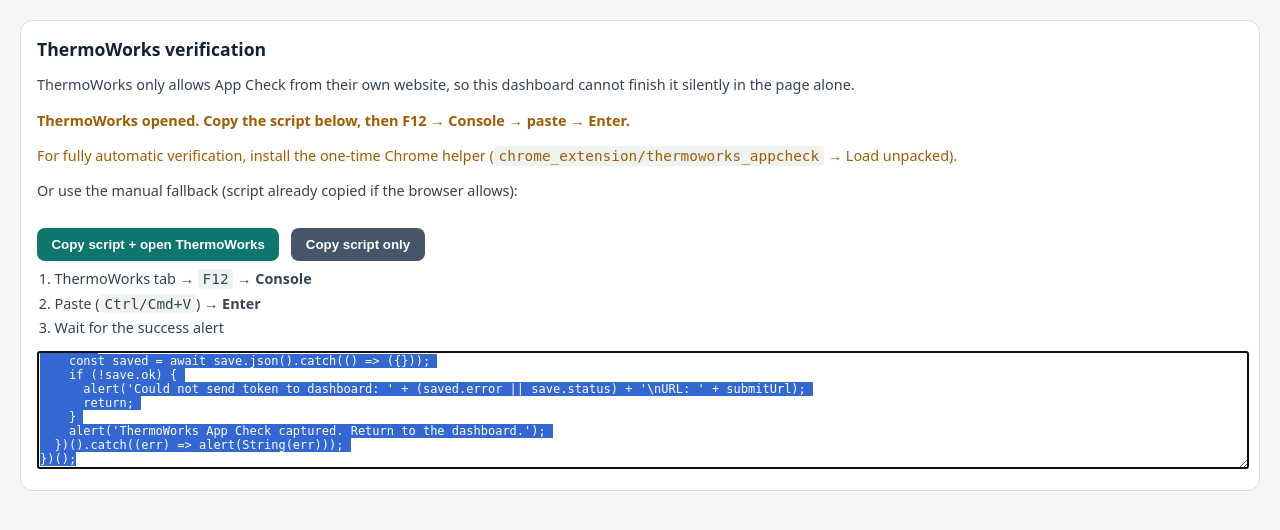
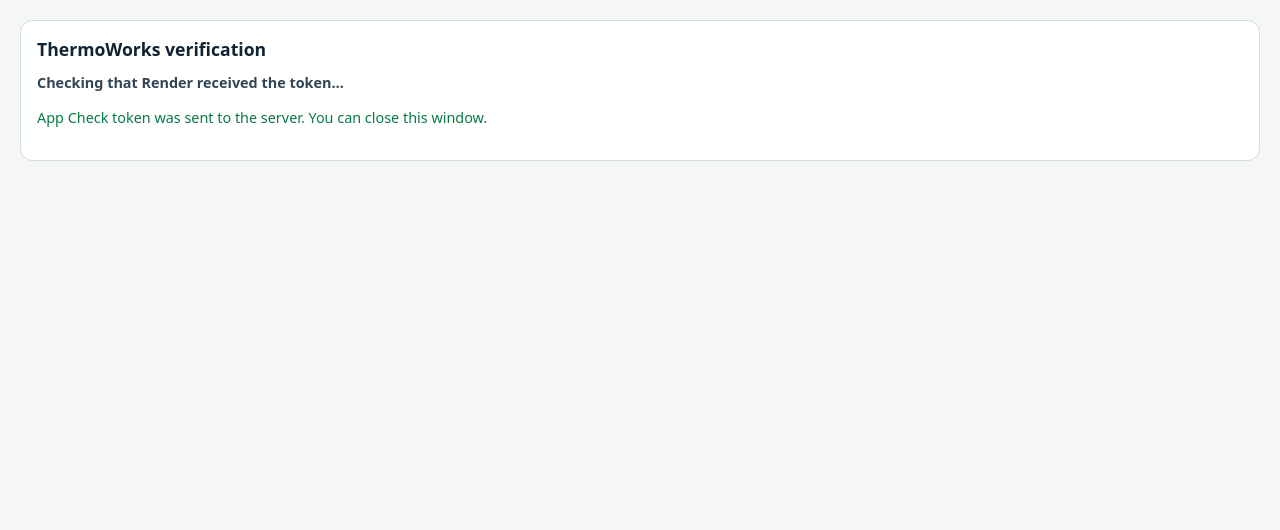
Before and after one commit to MonishBajaj/microbial-growth-modeling, a Flask app: template templates/thermoworks_appcheck.html in a window 1280 px wide. Shown: the top 530 px of the page. Run offline with Flask 3, Linux system fonts and the light colour scheme; the template is opened without the code that fills it: most values are stand-ins (such as "Sample title", 1, 10 or a date in 2020).

Commit message:
Reuse the same popup for ThermoWorks App Check and POST the token to Render.
Navigate the existing helper window instead of opening another browser, drop Console paste as the main path, and require the Chrome extension for automatic HTTPS handoff.

Co-authored-by: Cursor <cursoragent@cursor.com>

```diff
--- a/app.py
+++ b/app.py
@@ -536,6 +536,8 @@ def thermoworks_appcheck_page():
         bridge_id=bridge_id,
         submit_url=f'{base}/api/thermoworks/appcheck',
         status_url=f'{base}/api/thermoworks/appcheck/status',
+        return_url=f'{base}/thermoworks/appcheck?done=1&bridge_id={bridge_id}',
+        done=request.args.get('done') == '1',
     )
 
 
--- a/chrome_extension/thermoworks_appcheck/dashboard_bridge.js
+++ b/chrome_extension/thermoworks_appcheck/dashboard_bridge.js
@@ -10,6 +10,7 @@
     }
     const bridgeId = event.data.bridgeId;
     const submitUrl = event.data.submitUrl;
+    const returnUrl = event.data.returnUrl;
     if (!bridgeId || !submitUrl) {
       return;
     }
@@ -17,7 +18,8 @@
       {
         type: 'tw-appcheck-start',
         bridgeId,
-        submitUrl
+        submitUrl,
+        returnUrl
       },
       (response) => {
         window.postMessage(
--- a/templates/thermoworks_appcheck.html
+++ b/templates/thermoworks_appcheck.html
@@ -13,58 +13,45 @@
     .ok { color: #0a7a43; }
     .warn { color: #a15c00; }
     .err { color: #b00020; }
-    button, .btn {
-      display: inline-block; margin-top: 0.75rem; margin-right: 0.5rem;
-      background: #0f766e; color: #fff; border: 0; border-radius: 8px;
-      padding: 0.55rem 0.9rem; font-weight: 600; cursor: pointer; text-decoration: none;
-    }
-    button.secondary { background: #475569; }
-    textarea { width: 100%; min-height: 7rem; margin-top: 0.5rem; font-size: 0.75rem; }
-    .hidden { display: none; }
+    code { background: #eef3f1; padding: 0.1rem 0.35rem; border-radius: 4px; font-size: 0.85em; }
     ol { margin: 0.5rem 0 0 1.1rem; padding: 0; color: #345; font-size: 0.9rem; }
     ol li { margin: 0.35rem 0; }
-    code { background: #eef3f1; padding: 0.1rem 0.3rem; border-radius: 4px; }
+    .hidden { display: none; }
   </style>
 </head>
 <body>
   <div class="card">
     <h1>ThermoWorks verification</h1>
-    <p>
-      ThermoWorks only allows App Check from their own website, so this dashboard
-      cannot finish it silently in the page alone.
-    </p>
     <p class="status" id="status">Starting…</p>
-
+    <div id="done-panel" class="hidden">
+      <p class="ok">App Check token was sent to the server. You can close this window.</p>
+    </div>
     <div id="extension-panel" class="hidden">
-      <p class="ok">Chrome helper detected — finishing automatically…</p>
-      <p>A ThermoWorks tab will open briefly. Keep this window open until you see Success.</p>
+      <p>This same window will switch to ThermoWorks briefly, mint App Check, then
+         <strong>POST the token to Render over HTTPS</strong> and return here. No Console.</p>
     </div>
-
-    <div id="fallback" class="hidden">
+    <div id="install-panel" class="hidden">
       <p class="warn">
-        For fully automatic verification, install the one-time Chrome helper
-        (<code>chrome_extension/thermoworks_appcheck</code> → Load unpacked).
+        Install the Chrome helper once (required for automatic server handoff).
+        Without it, the browser will not let this site read ThermoWorks’ captcha.
       </p>
-      <p>Or use the manual fallback (script already copied if the browser allows):</p>
-      <button type="button" id="open-and-copy">Copy script + open ThermoWorks</button>
-      <button type="button" class="secondary" id="copy-script">Copy script only</button>
       <ol>
-        <li>ThermoWorks tab → <code>F12</code> → <strong>Console</strong></li>
-        <li>Paste (<code>Ctrl/Cmd+V</code>) → <strong>Enter</strong></li>
-        <li>Wait for the success alert</li>
+        <li>Open <code>chrome://extensions</code></li>
+        <li>Enable <strong>Developer mode</strong></li>
+        <li><strong>Load unpacked</strong> → folder <code>chrome_extension/thermoworks_appcheck</code> from the repo</li>
+        <li>Come back here and click Refresh on the dashboard again</li>
       </ol>
-      <textarea id="script" readonly></textarea>
+      <p>Use <strong>the same Chrome</strong> where you installed the helper (not another browser).</p>
     </div>
   </div>
 
   <script type="module">
     const bridgeId = {{ bridge_id|tojson }};
+    const done = {{ done|tojson }};
     const statusEl = document.getElementById('status');
-    const fallbackEl = document.getElementById('fallback');
-    const extensionEl = document.getElementById('extension-panel');
-    const scriptEl = document.getElementById('script');
     const submitUrl = {{ submit_url|tojson }};
     const statusUrl = {{ status_url|tojson }};
+    const returnUrl = {{ return_url|tojson }};
 
     function setStatus(text, kind) {
       statusEl.textContent = text;
@@ -82,57 +69,8 @@
       } catch (e) {}
     }
 
-    function buildFallbackScript() {
-      return `(() => {
-  const bridgeId = ${JSON.stringify(bridgeId)};
-  const submitUrl = ${JSON.stringify(submitUrl)};
-  (async () => {
-    const g = window.grecaptcha && window.grecaptcha.enterprise;
-    if (!g) {
-      alert('reCAPTCHA not ready. Wait for the ThermoWorks login page to finish loading, then run again.');
-      return;
-    }
-    const ids = Object.keys((window.___grecaptcha_cfg || {}).clients || {});
-    const widgetId = ids.length ? Number(ids[0]) : 0;
-    const recaptcha = await new Promise((resolve, reject) => {
-      g.ready(() => g.execute(widgetId, { action: 'fire_app_check' }).then(resolve).catch(reject));
-    });
-    const url = 'https://content-firebaseappcheck.googleapis.com/v1/projects/thermoworks-cloud-production/apps/1:78998049458:web:b41e9d405d8c7de95eefab:exchangeRecaptchaEnterpriseToken?key=AIzaSyCf079iccUFc1k7VHdGXng22zXDy8Y3KEY';
-    const resp = await fetch(url, {
-      method: 'POST',
-      headers: { 'Content-Type': 'application/json' },
-      body: JSON.stringify({ recaptcha_enterprise_token: recaptcha })
-    });
-    const body = await resp.json().catch(() => ({}));
-    if (!resp.ok || !body.token) {
-      alert('App Check exchange failed: ' + ((body.error && body.error.message) || resp.status));
-      return;
-    }
-    const save = await fetch(submitUrl, {
-      method: 'POST',
-      headers: { 'Content-Type': 'application/json', 'Accept': 'application/json' },
-      body: JSON.stringify({ token: body.token, ttl: body.ttl || '3600s', bridge_id: bridgeId })
-    });
-    const saved = await save.json().catch(() => ({}));
-    if (!save.ok) {
-      alert('Could not send token to dashboard: ' + (saved.error || save.status) + '\\nURL: ' + submitUrl);
-      return;
-    }
-    alert('ThermoWorks App Check captured. Return to the dashboard.');
-  })().catch((err) => alert(String(err)));
-})();`;
-    }
-
-    async function copyScript() {
-      scriptEl.value = buildFallbackScript();
-      try {
-        await navigator.clipboard.writeText(scriptEl.value);
-        return true;
-      } catch (e) {
-        scriptEl.focus();
-        scriptEl.select();
-        return false;
-      }
+    function helperInstalled() {
+      return document.documentElement.dataset.twAppcheckHelper === '1';
     }
 
     function startStatusPoll() {
@@ -145,16 +83,12 @@
           const data = await response.json();
           if (data.ready) {
             clearInterval(timer);
-            setStatus('Success. Returning to the dashboard…', 'ok');
+            setStatus('Success. Token is on the server — returning to the dashboard…', 'ok');
             notifyOpener({ ok: true });
-            setTimeout(() => window.close(), 800);
+            setTimeout(() => window.close(), 700);
           }
         } catch (e) {}
-      }, 1200);
-    }
-
-    function helperInstalled() {
-      return document.documentElement.dataset.twAppcheckHelper === '1';
+      }, 1000);
     }
 
     function requestExtensionHelp() {
@@ -181,7 +115,8 @@
           source: 'tw-dashboard',
           type: 'tw-appcheck-request',
           bridgeId,
-          submitUrl
+          submitUrl,
+          returnUrl
         }, '*');
         setTimeout(() => {
           if (!settled) {
@@ -193,45 +128,24 @@
       });
     }
 
-    function showManualFallback() {
-      fallbackEl.classList.remove('hidden');
-      scriptEl.value = buildFallbackScript();
-      notifyOpener({ ok: false, fallback: true, error: 'manual-fallback' });
-
-      document.getElementById('copy-script').onclick = async function () {
-        const ok = await copyScript();
-        setStatus(ok
-          ? 'Script copied. Paste in ThermoWorks Console (F12).'
-          : 'Copy the script below, then paste in ThermoWorks Console (F12).', ok ? 'ok' : 'warn');
-      };
-      document.getElementById('open-and-copy').onclick = async function () {
-        await copyScript();
-        window.open('https://cloud.thermoworks.com/auth/login', '_blank');
-        setStatus('ThermoWorks opened. Paste the script in Console (F12 → Console → Enter).', 'warn');
-      };
-
-      // Auto-start the least-manual path.
-      copyScript().then(function (ok) {
-        window.open('https://cloud.thermoworks.com/auth/login', '_blank');
-        setStatus(
-          ok
-            ? 'Script copied and ThermoWorks opened. On that tab: F12 → Console → paste → Enter.'
-            : 'ThermoWorks opened. Copy the script below, then F12 → Console → paste → Enter.',
-          'warn'
-        );
-      });
-    }
-
-    setStatus('Checking for Chrome App Check helper…', '');
-    startStatusPoll();
-    const usedHelper = await requestExtensionHelp();
-    if (usedHelper) {
-      extensionEl.classList.remove('hidden');
-      setStatus('Helper is running. Waiting for ThermoWorks App Check…', '');
-      notifyOpener({ ok: false, fallback: true, error: 'extension-running' });
+    if (done) {
+      document.getElementById('done-panel').classList.remove('hidden');
+      setStatus('Checking that Render received the token…', '');
+      startStatusPoll();
+      notifyOpener({ ok: false, fallback: true, error: 'checking-done' });
     } else {
-      setStatus('No Chrome helper found — using manual fallback.', 'warn');
-      showManualFallback();
+      setStatus('Looking for Chrome App Check helper…', '');
+      startStatusPoll();
+      const usedHelper = await requestExtensionHelp();
+      if (usedHelper) {
+        document.getElementById('extension-panel').classList.remove('hidden');
+        setStatus('Helper found. This window will open ThermoWorks, then send the token to Render…', '');
+        notifyOpener({ ok: false, fallback: true, error: 'extension-running' });
+      } else {
+        document.getElementById('install-panel').classList.remove('hidden');
+        setStatus('Chrome helper not found in this browser.', 'warn');
+        notifyOpener({ ok: false, fallback: true, error: 'install-helper' });
+      }
     }
   </script>
 </body>
```
Also changed, not shown: THERMOWORKS_SIDECAR.md (+7 -12 lines), chrome_extension/thermoworks_appcheck/background.js (+12 -2 lines), chrome_extension/thermoworks_appcheck/thermoworks_content.js (+6 -4 lines), templates/dashboard.html (+14 -12 lines), chrome_extension/thermoworks_appcheck/README.md.
